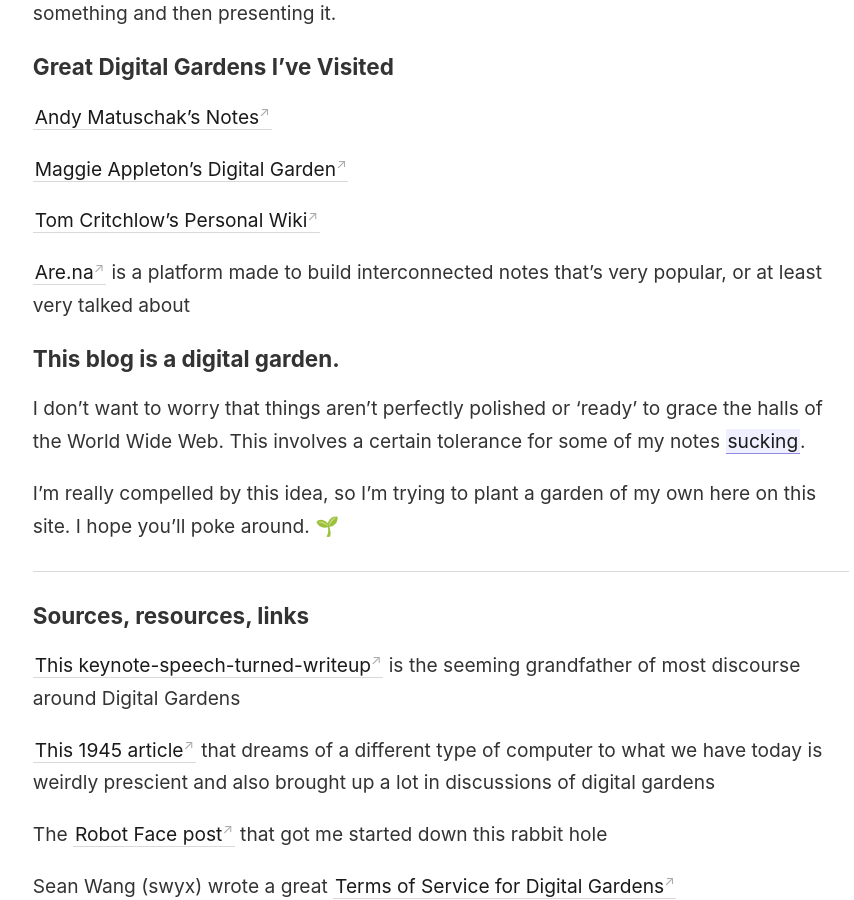
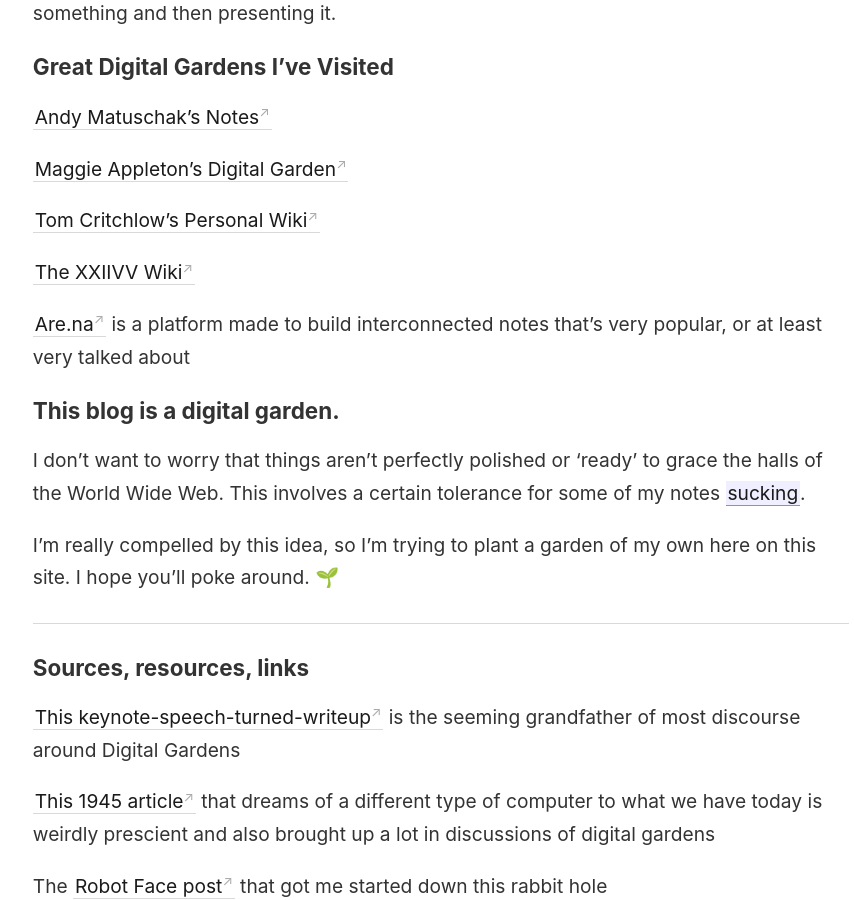
Before and after one commit to rhymeswithvocal/digital-garden, a Jekyll site: the page built from _notes/digital-garden.md, in a window 1280 px wide and 900 px high, scrolled down 1543 px. Shown: the whole window, without its empty margins (44-898 px from the left). Built offline with Jekyll 4.4.1, drawn with Linux system fonts in a browser that asks for light colours; some of the changed text lies outside the part shown.

Commit message:
added an element to the bottom of notes pages to allow people to email me about the note

```diff
--- a/_layouts/note.html
+++ b/_layouts/note.html
@@ -37,4 +37,8 @@ layout: default
       {% endif %}
     </side>
   </div>
+  <hr>
+  <div>
+    <a href="mailto:charlie@trochlil.com?subject=re:{{page.title}}" class="internal-link">📬 Send me your thoughts on this note! 📬</a>
+  </div>
 </article>
--- a/_notes/digital-garden.md
+++ b/_notes/digital-garden.md
@@ -24,6 +25,8 @@ The digital garden is a powerful tool for [[learning in public]] because you thr
 
 [Tom Critchlow's Personal Wiki](https://tomcritchlow.com/wiki/)
 
+[The XXIIVV Wiki](https://wiki.xxiivv.com/site/home.html)
+
 [Are.na](https://www.are.na/) is a platform made to build interconnected notes that's very popular, or at least very talked about
 
 ### This blog is a digital garden.
```
Also changed, not shown: other parts of _notes/digital-garden.md (+1 -0 lines), 1 other file.
